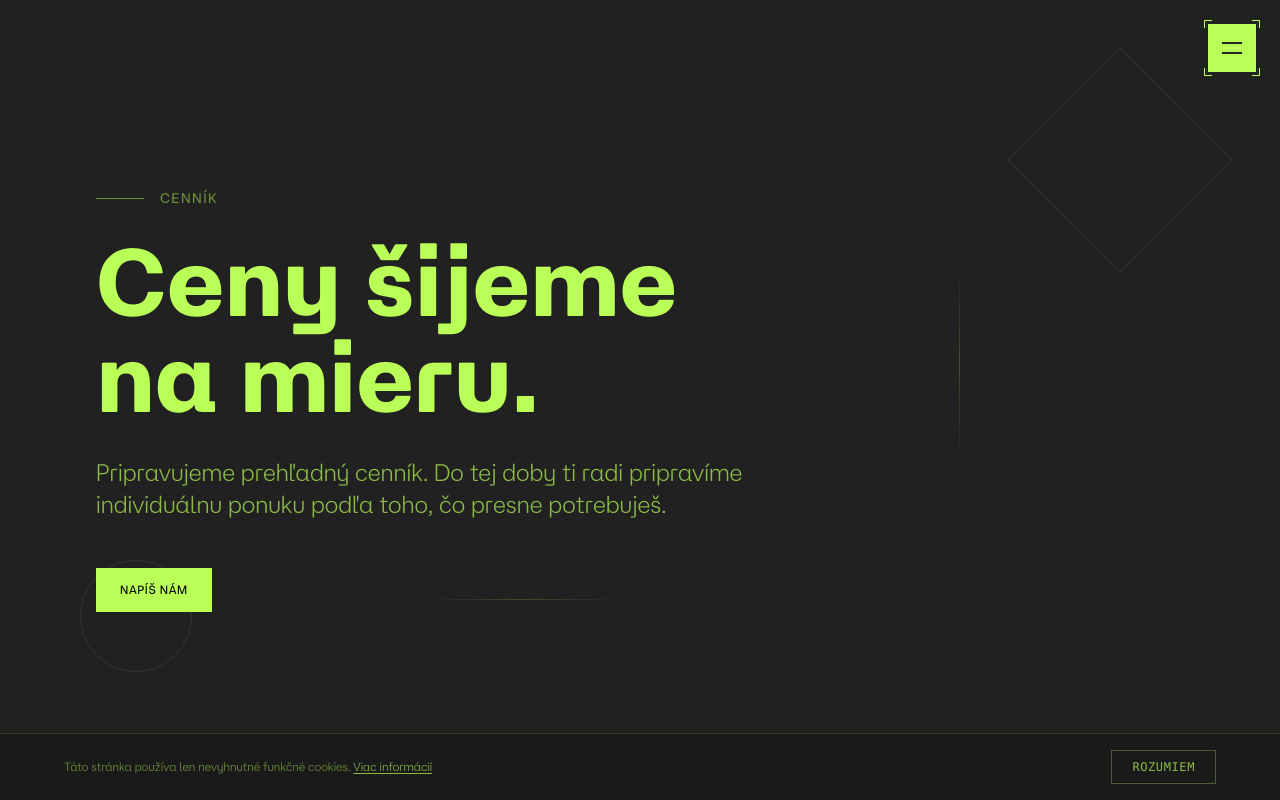
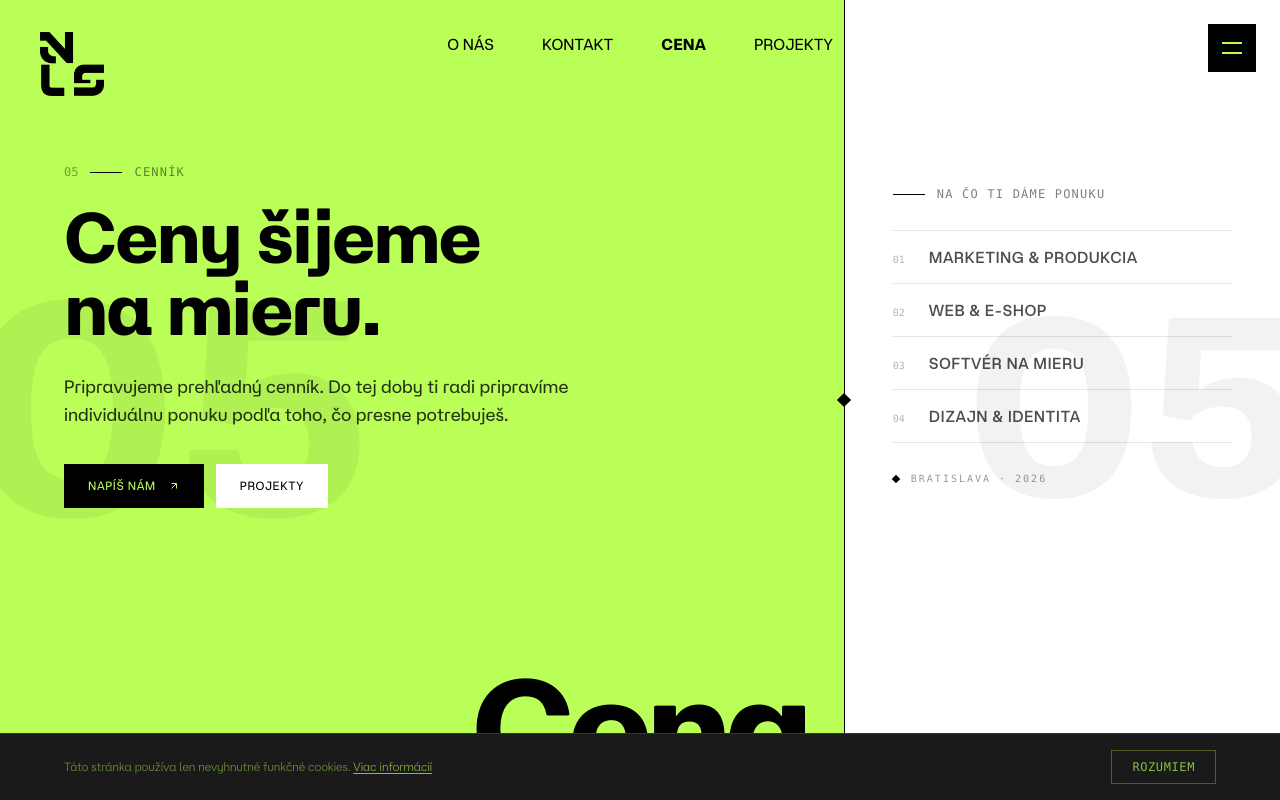
Before and after one commit to NextLayerStudio/nextlayer-studio-web-header-preview, a Next.js app: page /cena in a window 1280 px wide. Built offline with nearby package versions, Linux system fonts and the light colour scheme.

Commit message:
design update

```diff
--- a/app/cena/page.tsx
+++ b/app/cena/page.tsx
@@ -1,113 +1,36 @@
 "use client";
 
-import { useState } from "react";
-import Link from "next/link";
+import SiteMenu from "../components/SiteMenu";
+import PageHero from "../components/PageHero";
+import PageCta from "../components/PageCta";
+import PageFooter from "../components/PageFooter";
 
 export default function CenaPage() {
-  const [isMenuOpen, setIsMenuOpen] = useState(false);
-  const showHamburger = !isMenuOpen;
+  return (
+    <div className="bg-[#BAFF57] text-black h-screen overflow-y-scroll snap-y snap-mandatory scroll-smooth">
+      <SiteMenu active="cena" />
 
-  return (
-    <div className="bg-[#212121] h-screen overflow-y-scroll">
+      <PageHero
+        activeNav="cena"
+        num="05"
+        eyebrow="Cenník"
+        title={<>Ceny šijeme<br />na mieru.</>}
+        lead="Pripravujeme prehľadný cenník. Do tej doby ti radi pripravíme individuálnu ponuku podľa toho, čo presne potrebuješ."
+        wordmark="Cena"
+        panelLabel="Na čo ti dáme ponuku"
+        panelItems={["Marketing & produkcia", "Web & e-shop", "Softvér na mieru", "Dizajn & identita"]}
+        ctaLabel="Napíš nám"
+      />
 
-      {/* Hamburger Button */}
-      {showHamburger && (
-        <div onClick={() => setIsMenuOpen(true)} className="fixed top-4 right-4 sm:top-6 sm:right-6 z-[60] cursor-pointer touch-manipulation" role="button" tabIndex={0} aria-label="Open menu">
-          <div className="relative w-14 h-14 sm:w-12 sm:h-12 bg-[#BAFF57] flex flex-col items-center justify-center gap-2 hover:bg-[#BAFF57]/80 active:bg-[#BAFF57]/60 transition-colors">
-            <div className="absolute -top-1 -left-1 w-2 h-2 border-t border-l border-[#BAFF57]"></div>
-            <div className="absolute -top-1 -right-1 w-2 h-2 border-t border-r border-[#BAFF57]"></div>
-            <div className="absolute -bottom-1 -left-1 w-2 h-2 border-b border-l border-[#BAFF57]"></div>
-            <div className="absolute -bottom-1 -right-1 w-2 h-2 border-b border-r border-[#BAFF57]"></div>
-            <span className="w-5 h-[2px] bg-[#212121]"></span>
-            <span className="w-5 h-[2px] bg-[#212121]"></span>
-          </div>
-        </div>
-      )}
+      <PageCta
+        num="01"
+        eyebrow="Individuálna ponuka"
+        title={<>Povedz nám,<br />čo potrebuješ.</>}
+        lead="Ozvi sa nám s tým, čo máš v hlave. Vrátime sa ti s konkrétnym rozsahom, termínom a cenou."
+        ghost="CENA"
+      />
 
-      {/* Full Screen Menu */}
-      <div className={`fixed inset-0 z-50 transition-all duration-500 ${isMenuOpen ? 'opacity-100 pointer-events-auto' : 'opacity-0 pointer-events-none'}`}>
-        <div className="absolute inset-0 bg-[#212121]"></div>
-        <div className="absolute inset-0 overflow-hidden pointer-events-none">
-          <div className="absolute h-[1px] bg-[#BAFF57]/20 animate-float-slow-1" style={{ top: '30%', left: '0', width: '100%' }}></div>
-          <div className="absolute h-[1px] bg-[#BAFF57]/15 animate-float-slow-3" style={{ top: '70%', left: '0', width: '100%' }}></div>
-          <div className="absolute w-[1px] bg-[#BAFF57]/15 animate-float-vertical-1" style={{ left: '20%', top: '0', height: '100%' }}></div>
-          <div className="absolute w-[1px] bg-[#BAFF57]/10 animate-float-vertical-3" style={{ right: '25%', top: '0', height: '100%' }}></div>
-          <div className="absolute top-8 left-8 w-16 h-16 border-t border-l border-[#BAFF57]/30"></div>
-          <div className="absolute top-8 right-8 w-16 h-16 border-t border-r border-[#BAFF57]/30"></div>
-          <div className="absolute bottom-8 left-8 w-16 h-16 border-b border-l border-[#BAFF57]/30"></div>
-          <div className="absolute bottom-8 right-8 w-16 h-16 border-b border-r border-[#BAFF57]/30"></div>
-        </div>
-        <button onClick={() => setIsMenuOpen(false)} className="absolute top-4 right-4 sm:top-6 sm:right-6 group z-50 cursor-pointer touch-manipulation" aria-label="Close menu">
-          <div className="relative w-14 h-14 sm:w-12 sm:h-12 bg-[#BAFF57] flex items-center justify-center pointer-events-auto active:bg-[#BAFF57]/80 transition-colors">
-            <div className="absolute -top-1 -left-1 w-2 h-2 border-t border-l border-[#BAFF57]"></div>
-            <div className="absolute -top-1 -right-1 w-2 h-2 border-t border-r border-[#BAFF57]"></div>
-            <div className="absolute -bottom-1 -left-1 w-2 h-2 border-b border-l border-[#BAFF57]"></div>
-            <div className="absolute -bottom-1 -right-1 w-2 h-2 border-b border-r border-[#BAFF57]"></div>
-            <div className="relative w-5 h-5 pointer-events-none">
-              <span className="absolute top-1/2 left-0 w-full h-[2px] bg-[#212121] -translate-y-1/2 rotate-45"></span>
-              <span className="absolute top-1/2 left-0 w-full h-[2px] bg-[#212121] -translate-y-1/2 -rotate-45"></span>
-            </div>
-          </div>
-        </button>
-        <nav className="relative z-10 h-full flex flex-col items-start justify-center pl-12 md:pl-24 lg:pl-32 gap-4">
-          <Link href="/" className="group flex items-center gap-6 transition-all duration-300">
-            <span className="text-[#BAFF57]/40 text-sm font-light">01</span>
-            <span className="text-2xl sm:text-3xl md:text-4xl lg:text-5xl font-light uppercase tracking-[0.1em] sm:tracking-[0.2em] text-[#BAFF57] group-hover:tracking-[0.3em] transition-all duration-300">Home</span>
-            <span className="w-0 h-[1px] bg-[#BAFF57] group-hover:w-12 transition-all duration-300"></span>
-          </Link>
-          <Link href="/#o-nas" className="group flex items-center gap-6 transition-all duration-300">
-            <span className="text-[#BAFF57]/40 text-sm font-light">02</span>
-            <span className="text-2xl sm:text-3xl md:text-4xl lg:text-5xl font-light uppercase tracking-[0.1em] sm:tracking-[0.2em] text-[#BAFF57] group-hover:tracking-[0.3em] transition-all duration-300">O nás</span>
-            <span className="w-0 h-[1px] bg-[#BAFF57] group-hover:w-12 transition-all duration-300"></span>
-          </Link>
-          <Link href="/#kontakt" className="group flex items-center gap-6 transition-all duration-300">
-            <span className="text-[#BAFF57]/40 text-sm font-light">03</span>
-            <span className="text-2xl sm:text-3xl md:text-4xl lg:text-5xl font-light uppercase tracking-[0.1em] sm:tracking-[0.2em] text-[#BAFF57] group-hover:tracking-[0.3em] transition-all duration-300">Kontakt</span>
-            <span className="w-0 h-[1px] bg-[#BAFF57] group-hover:w-12 transition-all duration-300"></span>
-          </Link>
-          <div className="group flex items-center gap-6 transition-all duration-300">
-            <span className="text-[#BAFF57]/40 text-sm font-light">04</span>
-            <span className="text-3xl md:text-4xl lg:text-5xl font-light uppercase tracking-[0.2em] text-[#BAFF57]/50">Cena</span>
-            <span className="w-4 h-[1px] bg-[#BAFF57]/50"></span>
-          </div>
-          <Link href="/projekty" onClick={() => setIsMenuOpen(false)} className="group flex items-center gap-6 transition-all duration-300">
-            <span className="text-[#BAFF57]/40 text-sm font-light">05</span>
-            <span className="text-2xl sm:text-3xl md:text-4xl lg:text-5xl font-light uppercase tracking-[0.1em] sm:tracking-[0.2em] text-[#BAFF57] group-hover:tracking-[0.3em] transition-all duration-300">Projekty</span>
-            <span className="w-0 h-[1px] bg-[#BAFF57] group-hover:w-12 transition-all duration-300"></span>
-          </Link>
-          <div className="absolute bottom-12 left-12 md:left-24 lg:left-32 text-[#BAFF57]/50 text-sm font-light">
-            <p>team@nextlayer.studio</p>
-            <p>+421 902 238 309</p>
-          </div>
-        </nav>
-      </div>
-
-      {/* ── HERO — placeholder ── */}
-      <section className="min-h-screen h-screen flex flex-col justify-center px-4 sm:px-6 md:px-8 lg:px-16 xl:px-24 2xl:px-32 relative overflow-hidden">
-        <div className="absolute inset-0 pointer-events-none">
-          <div className="absolute top-20 right-20 w-40 h-40 border border-[#BAFF57]/10 rotate-45"></div>
-          <div className="absolute bottom-32 left-20 w-28 h-28 border border-[#BAFF57]/10 rounded-full"></div>
-          <div className="absolute top-1/3 right-1/4 w-px h-48 bg-gradient-to-b from-transparent via-[#BAFF57]/20 to-transparent"></div>
-          <div className="absolute bottom-1/4 left-1/3 w-48 h-px bg-gradient-to-r from-transparent via-[#BAFF57]/20 to-transparent"></div>
-        </div>
-        <div className="relative z-10 max-w-4xl">
-          <div className="flex items-center gap-4 mb-6">
-            <div className="w-12 h-[1px] bg-[#BAFF57]/50"></div>
-            <span className="text-[#BAFF57]/50 text-sm uppercase tracking-widest">Cenník</span>
-          </div>
-          <h1 className="text-5xl md:text-6xl lg:text-7xl xl:text-8xl font-bold text-[#BAFF57] mb-8 leading-tight">
-            Ceny šijeme<br />na mieru.
-          </h1>
-          <p className="text-lg md:text-xl lg:text-2xl text-[#BAFF57]/70 max-w-2xl leading-relaxed font-light">
-            Pripravujeme prehľadný cenník. Do tej doby ti radi pripravíme individuálnu ponuku podľa toho, čo presne potrebuješ.
-          </p>
-          <div className="mt-12">
-            <a href="/#kontakt" className="inline-flex items-center gap-2 bg-[#BAFF57] text-black px-6 py-3.5 text-xs uppercase tracking-wider hover:bg-white transition-colors">
-              Napíš nám
-            </a>
-          </div>
-        </div>
-      </section>
+      <PageFooter />
     </div>
   );
 }
--- a/app/components/PageFooter.tsx
+++ b/app/components/PageFooter.tsx
@@ -12,6 +12,7 @@ export default function PageFooter() {
           <Link href="/marketing" className="hover:text-white transition-colors">Marketing</Link>
           <Link href="/development" className="hover:text-white transition-colors">Development</Link>
           <Link href="/design" className="hover:text-white transition-colors">Design</Link>
+          <Link href="/cena" className="hover:text-white transition-colors">Cena</Link>
           <Link href="/projekty" className="hover:text-white transition-colors">Projekty</Link>
         </nav>
       </div>
--- a/app/components/PageHero.tsx
+++ b/app/components/PageHero.tsx
@@ -15,13 +15,14 @@ type PageHeroProps = {
   panelItems: string[];
   ctaLabel?: string;
   ctaHref?: string;
-  activeNav: "marketing" | "development" | "design" | "projekty";
+  /** Highlights the matching top-nav entry; omit on pages absent from the nav */
+  activeNav?: "cena" | "projekty";
 };
 
 const nav = [
-  { key: "marketing", label: "Marketing", href: "/marketing" },
-  { key: "development", label: "Development", href: "/development" },
-  { key: "design", label: "Design", href: "/design" },
+  { key: "o-nas", label: "O nás", href: "/#o-nas" },
+  { key: "kontakt", label: "Kontakt", href: "/#kontakt" },
+  { key: "cena", label: "Cena", href: "/cena" },
   { key: "projekty", label: "Projekty", href: "/projekty" },
 ] as const;
 
@@ -56,10 +57,6 @@ export default function PageHero({
           </Link>
         ))}
       </nav>
-
-      <Link href="/#kontakt" className="hidden md:block absolute top-8 right-24 lg:right-28 z-40 text-sm lg:text-base font-normal hover:opacity-60 transition-opacity uppercase">
-        KONTAKT
-      </Link>
 
       {/* LEFT — lime, the pitch */}
       <div className="relative z-30 flex-1 bg-[#BAFF57] flex flex-col justify-center px-6 md:px-12 lg:px-16 pt-28 md:pt-0 pb-10 md:pb-32 overflow-hidden">
--- a/app/components/SiteMenu.tsx
+++ b/app/components/SiteMenu.tsx
@@ -3,14 +3,15 @@
 import { useState } from "react";
 import Link from "next/link";
 
-type PageKey = "home" | "marketing" | "development" | "design" | "projekty";
+type PageKey = "home" | "marketing" | "development" | "design" | "cena" | "projekty";
 
 const links: { key: PageKey; num: string; label: string; href: string }[] = [
   { key: "home", num: "01", label: "Home", href: "/" },
   { key: "marketing", num: "02", label: "Marketing", href: "/marketing" },
   { key: "development", num: "03", label: "Development", href: "/development" },
   { key: "design", num: "04", label: "Design", href: "/design" },
-  { key: "projekty", num: "05", label: "Projekty", href: "/projekty" },
+  { key: "cena", num: "05", label: "Cena", href: "/cena" },
+  { key: "projekty", num: "06", label: "Projekty", href: "/projekty" },
 ];
 
 export default function SiteMenu({ active }: { active: PageKey }) {
--- a/app/design/page.tsx
+++ b/app/design/page.tsx
@@ -69,7 +69,6 @@ export default function DesignPage() {
       <SiteMenu active="design" />
 
       <PageHero
-        activeNav="design"
         num="04"
         eyebrow="Vizuálna identita"
         title={<>Dizajn podľa<br />najnovších trendov.</>}
--- a/app/development/page.tsx
+++ b/app/development/page.tsx
@@ -90,7 +90,6 @@ export default function DevelopmentPage() {
       <SiteMenu active="development" />
 
       <PageHero
-        activeNav="development"
         num="03"
         eyebrow="Software na mieru"
         title={<>Softvérové riešenia<br />na mieru.</>}
--- a/app/marketing/page.tsx
+++ b/app/marketing/page.tsx
@@ -85,7 +85,6 @@ export default function MarketingPage() {
       <SiteMenu active="marketing" />
 
       <PageHero
-        activeNav="marketing"
         num="02"
         eyebrow="Social Media Production"
         title={<>Tvoja značka.<br />Profesionálne.</>}
--- a/app/page.tsx
+++ b/app/page.tsx
@@ -242,8 +242,13 @@ export default function Home() {
             <a href="/design" className="text-2xl sm:text-3xl md:text-4xl lg:text-5xl font-light uppercase tracking-[0.1em] sm:tracking-[0.2em] text-[#BAFF57] group-hover:tracking-[0.2em] sm:group-hover:tracking-[0.3em] transition-all duration-300">Design</a>
             <span className="w-0 h-[1px] bg-[#BAFF57] group-hover:w-12 transition-all duration-300"></span>
           </button>
+          <Link href="/cena" onClick={() => setIsMenuOpen(false)} className="group flex items-center gap-3 sm:gap-6 transition-all duration-300 touch-manipulation py-2">
+            <span className="text-[#BAFF57]/40 text-xs sm:text-sm font-light">05</span>
+            <span className="text-2xl sm:text-3xl md:text-4xl lg:text-5xl font-light uppercase tracking-[0.1em] sm:tracking-[0.2em] text-[#BAFF57] group-hover:tracking-[0.2em] sm:group-hover:tracking-[0.3em] transition-all duration-300">Cena</span>
+            <span className="w-0 h-[1px] bg-[#BAFF57] group-hover:w-12 transition-all duration-300"></span>
+          </Link>
           <Link href="/projekty" onClick={() => setIsMenuOpen(false)} className="group flex items-center gap-3 sm:gap-6 transition-all duration-300 touch-manipulation py-2">
-            <span className="text-[#BAFF57]/40 text-xs sm:text-sm font-light">05</span>
+            <span className="text-[#BAFF57]/40 text-xs sm:text-sm font-light">06</span>
             <span className="text-2xl sm:text-3xl md:text-4xl lg:text-5xl font-light uppercase tracking-[0.1em] sm:tracking-[0.2em] text-[#BAFF57] group-hover:tracking-[0.2em] sm:group-hover:tracking-[0.3em] transition-all duration-300">Projekty</span>
             <span className="w-0 h-[1px] bg-[#BAFF57] group-hover:w-12 transition-all duration-300"></span>
           </Link>
@@ -660,6 +665,7 @@ export default function Home() {
             <a href="/marketing" className="hover:text-white transition-colors">Marketing</a>
             <a href="/development" className="hover:text-white transition-colors">Development</a>
             <a href="/design" className="hover:text-white transition-colors">Design</a>
+            <a href="/cena" className="hover:text-white transition-colors">Cena</a>
             <a href="/projekty" className="hover:text-white transition-colors">Projekty</a>
           </nav>
         </div>
--- a/app/projekty/page.tsx
+++ b/app/projekty/page.tsx
@@ -76,7 +76,7 @@ export default function ProjektyPage() {
 
       <PageHero
         activeNav="projekty"
-        num="05"
+        num="06"
         eyebrow="Portfólio"
         title={<>Naše<br />projekty.</>}
         lead="Prezrite si výber našich najlepších prác z oblasti vývoja, dizajnu a marketingu. Každý projekt je príbeh úspechu."
@@ -155,7 +155,7 @@ export default function ProjektyPage() {
       </section>
 
       <PageCta
-        num="06"
+        num="07"
         eyebrow="Začnime spoluprácu"
         title={<>Máte projekt<br />na mysli?</>}
         lead="Radi by sme aj váš projekt pridali do nášho portfólia. Kontaktujte nás a poďme spolupracovať."
```
